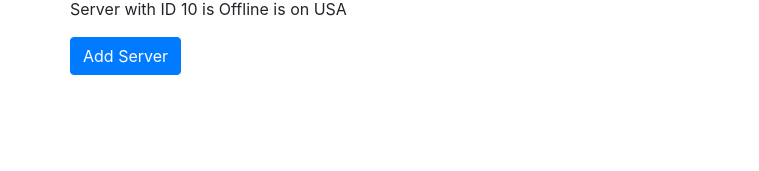
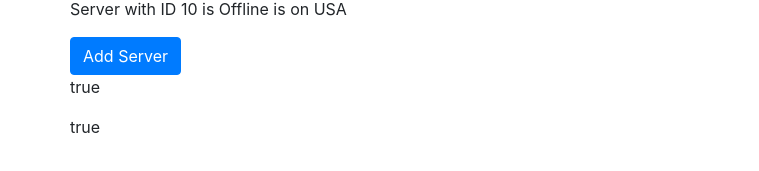
Before and after one commit to waseemkhan218/AP-001-ANGULAR, an Angular app: page / in a window 1280 px wide. Shown: the part 373-544 px from the top of the page, without its empty margins (0-759 px from the left). Built offline with nearby package versions, Linux system fonts and the light colour scheme.

Commit message:
String interpolation vs Property binding

```diff
--- a/src/app/data-binding/data-binding.component.html
+++ b/src/app/data-binding/data-binding.component.html
@@ -5,3 +5,6 @@
 <!-- WORK: Property Binding:  disabled is just a normal HTML property.
      We are property binding it with allowNew server-->
 <button class="btn btn-primary" [disabled]="!allowNewServer">Add Server</button>
+<!-- WORK: String Interpolation vs Property Binding -->
+<p>{{ allowNewServer }}</p>
+<p [innerText]="allowNewServer"></p>
```
